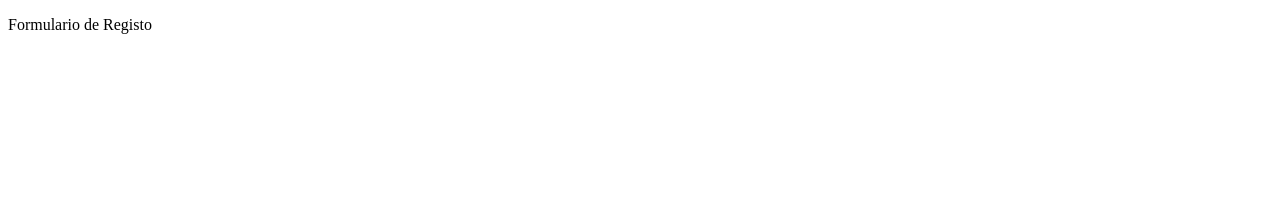
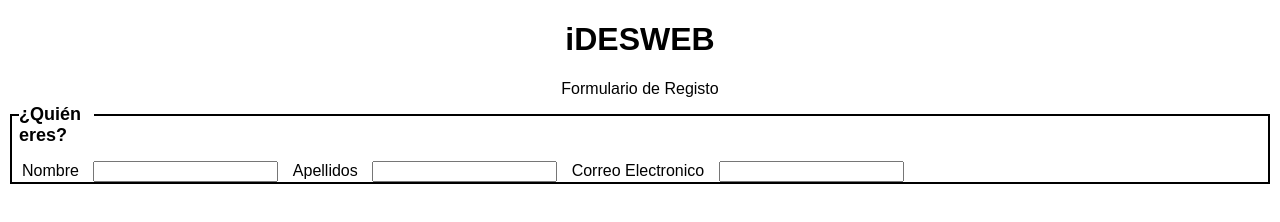
Before and after one commit to JuanmaX4/DIW, a plain HTML site: page Maquetacion/Formulario/Ejercicio2.html in a window 1280 px wide. Drawn offline with Linux system fonts and the light colour scheme.

Commit message:
Update Final

```diff
--- a/Maquetacion/Formulario/Ejercicio2.css
+++ b/Maquetacion/Formulario/Ejercicio2.css
@@ -8,3 +8,33 @@ del teclado: se debe destacar con un fondo de color amarillo.
 Además: Contenido de la página centrado. Título y subtítulo: tipo de letra Georgia, serif.
 Tipo de letra principal: Arial, Helvetica, sans-serif.
 Leyendas (legend) y etiquetas: negrita.*/
+
+
+body{
+    text-align:center;
+    margin: 0 auto;
+    font-family: Arial, Helvetica, sans-serif;
+}
+
+h2 {
+    width: 75px;
+    font-size:18px;
+    margin-top:-12px;
+    margin-left:7px;
+    background:white;
+  }
+
+div{
+    margin-left:10px;
+    margin-right:10px;
+    border:2px solid black;
+    text-align: left;
+}
+label{
+    padding: 10px;
+    height: 20px;
+}
+
+input{
+   /*tengo q poner aki debajo del label*/
+}
--- a/Maquetacion/Formulario/Ejercicio2.html
+++ b/Maquetacion/Formulario/Ejercicio2.html
@@ -2,12 +2,20 @@
 <html>
 <head>
     <meta charset="utf-8" />
-    <title>iDESWEB</title>
+    <title>Formulario 2</title>
     <link rel="stylesheet" href="Ejercicio2.css">
 </head>
 <body>
+    <h1>iDESWEB</h1>
     <p>Formulario de Registo</p>
-
-
+    <div>
+        <h2>¿Quién eres?</h2>
+        <label for="nombre">Nombre</label>
+        <input type="text"/>
+        <label for="name">Apellidos</label>
+        <input type="text"/>
+        <label for="mail">Correo Electronico</label>
+        <input type="text"/>
+    </div>
 </body>
 </html>
```
